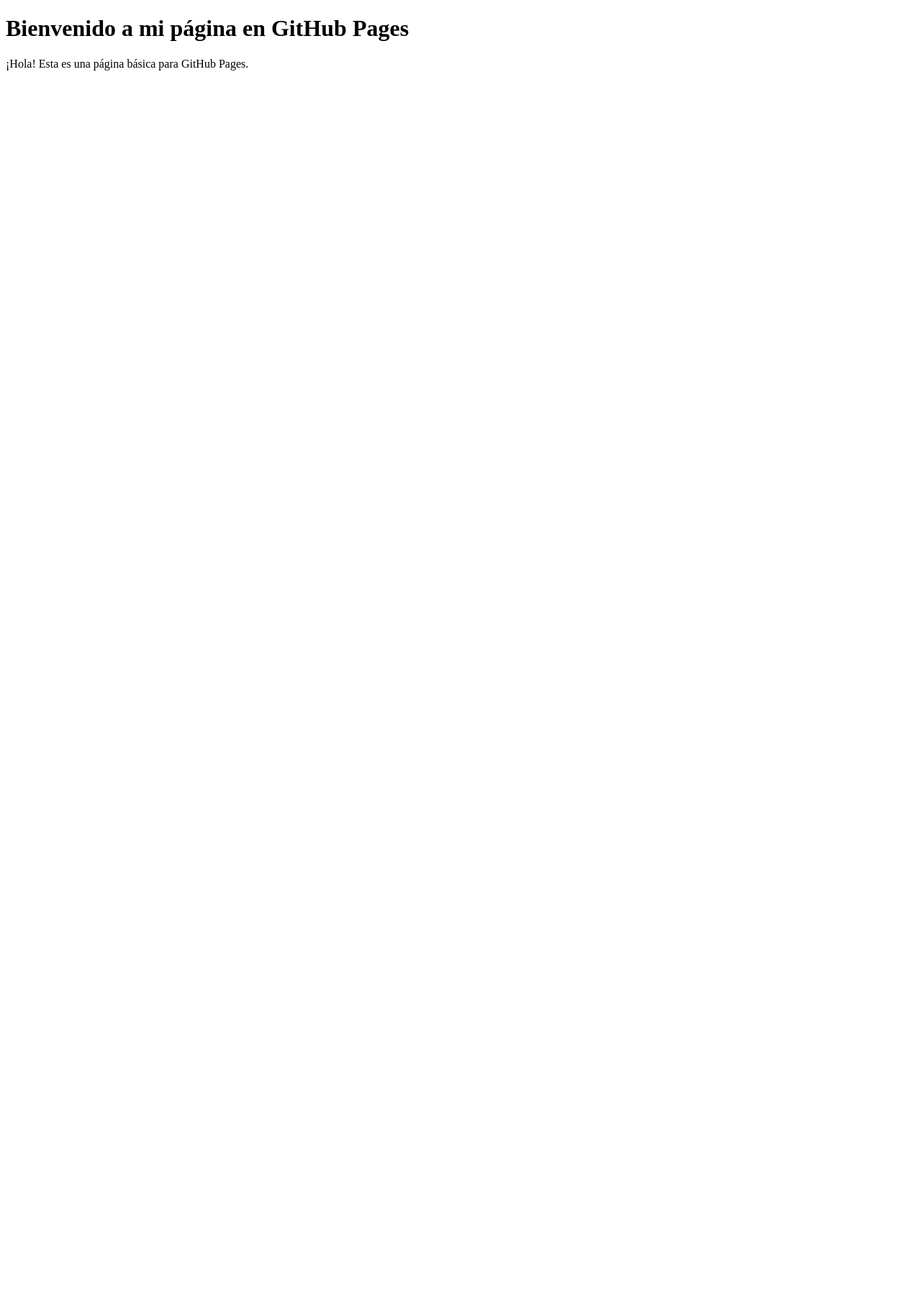
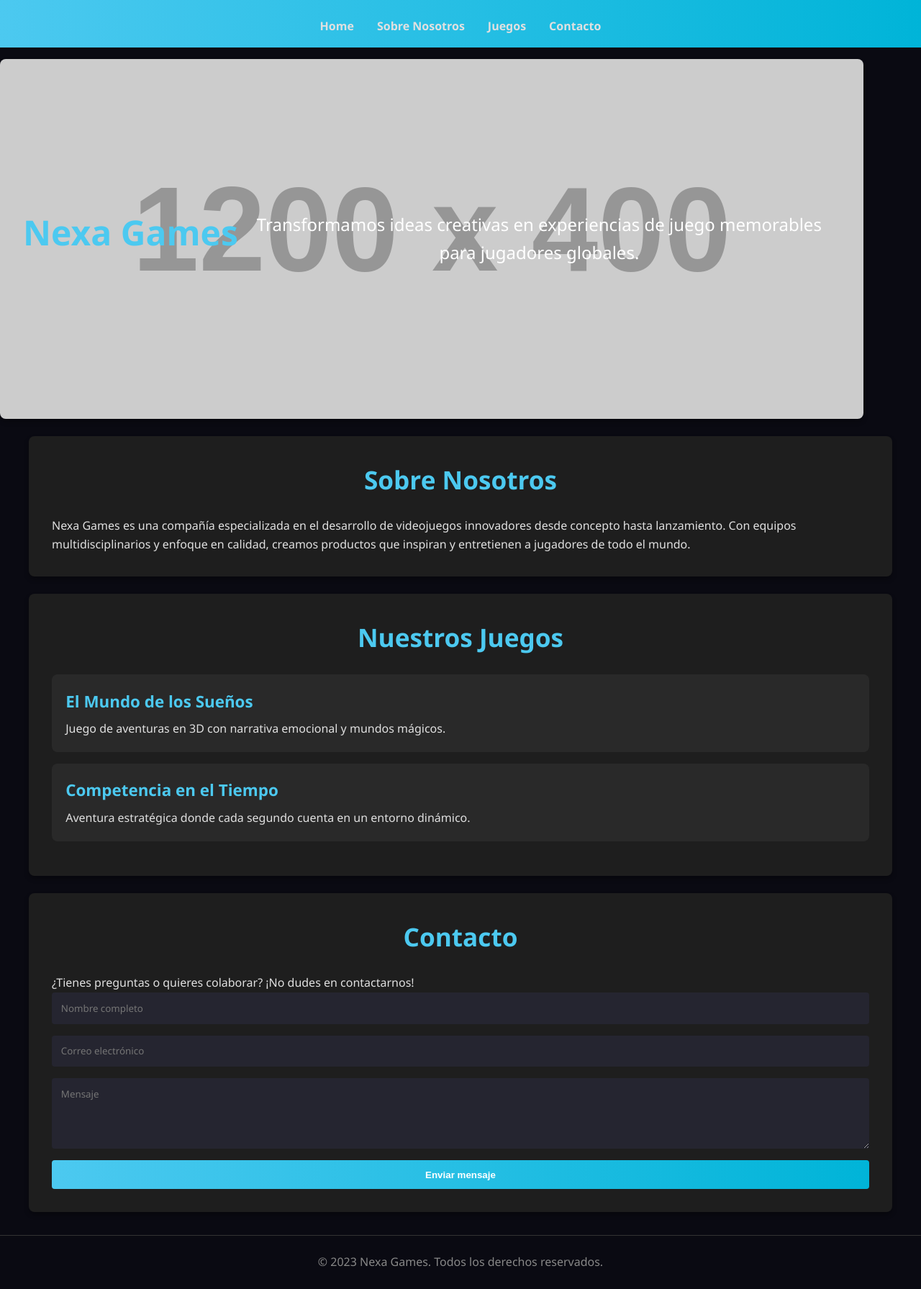
Before and after one commit to Bersy1/WeOn-Page, a plain HTML site: page index.html in a window 1280 px wide. Shown: the whole page at 72% size. Before the commit the page ends 800 px from the top, so only its background shows below. Drawn offline with Linux system fonts and the light colour scheme; placeholder pictures from the web are drawn by us.

Commit message:
Update index.html

```diff
--- a/index.html
+++ b/index.html
@@ -1,11 +1,236 @@
 <!DOCTYPE html>
 <html lang="es">
+
 <head>
   <meta charset="UTF-8">
-  <title>Página de inicio</title>
+  <meta name="viewport" content="width=device-width, initial-scale=1.0">
+  <title>Nexa Games - Desarrollo de videojuegos innovadores</title>
+  <style>
+    * {
+      margin: 0;
+      padding: 0;
+      box-sizing: border-box;
+    }
+
+    body {
+      font-family: 'Segoe UI', Tahoma, Geneva, Verdana, sans-serif;
+      line-height: 1.6;
+      color: #e0e0e0;
+      background-color: #0a0a12;
+      overflow-x: hidden;
+    }
+
+    header {
+      background: linear-gradient(90deg, #4cc9f0, #00b4d8);
+      padding: 1rem;
+      text-align: center;
+      position: sticky;
+      top: 0;
+      z-index: 100;
+    }
+
+    nav ul {
+      list-style: none;
+      display: flex;
+      justify-content: center;
+      gap: 2rem;
+      margin-top: 0.5rem;
+    }
+
+    nav a {
+      color: #e0e0e0;
+      text-decoration: none;
+      font-weight: bold;
+      transition: color 0.3s;
+    }
+
+    nav a:hover {
+      color: #4cc9f0;
+    }
+
+    .hero {
+      background: url('https://via.placeholder.com/1200x400/e0e0e0/000000?text=JUEGO+INNOVADOR') no-repeat center center fixed;
+      background-size: cover;
+      height: 500px;
+      display: flex;
+      align-items: center;
+      justify-content: center;
+      text-align: center;
+      color: white;
+      margin: 1rem 0;
+    }
+
+    .hero h2 {
+      font-size: 3rem;
+      margin-bottom: 1rem;
+    }
+
+    .hero p {
+      font-size: 1.5rem;
+      max-width: 800px;
+      margin: 0 auto;
+    }
+
+    section {
+      padding: 2rem;
+      max-width: 1200px;
+      margin: 0 auto;
+      background-color: #1e1e1e;
+      border-radius: 8px;
+      box-shadow: 0 4px 6px rgba(0, 0, 0, 0.3);
+    }
+
+    h2 {
+      color: #4cc9f0;
+      text-align: center;
+      margin-bottom: 1.5rem;
+      font-size: 2.2rem;
+    }
+
+    .game-card {
+      background-color: rgba(255, 255, 255, 0.05);
+      border-radius: 8px;
+      padding: 1.2rem;
+      margin: 1rem 0;
+      transition: transform 0.3s;
+    }
+
+    .game-card:hover {
+      transform: translateY(-4px);
+    }
+
+    .game-card h3 {
+      color: #4cc9f0;
+      margin-bottom: 0.5rem;
+      font-size: 1.4rem;
+    }
+
+    .contact-form {
+      display: grid;
+      gap: 1rem;
+    }
+
+    input,
+    textarea {
+      width: 100%;
+      padding: 0.8rem;
+      border-radius: 4px;
+      background-color: #252530;
+      color: #e0e0e0;
+      border: none;
+      font-family: inherit;
+    }
+
+    button {
+      background: linear-gradient(90deg, #4cc9f0, #00b4d8);
+      color: white;
+      border: none;
+      padding: 0.8rem 1.5rem;
+      border-radius: 4px;
+      cursor: pointer;
+      font-weight: bold;
+      transition: background 0.3s;
+    }
+
+    button:hover {
+      background: linear-gradient(90deg, #3ab7e2, #00a0c0);
+    }
+
+    footer {
+      text-align: center;
+      padding: 1.5rem;
+      margin-top: 2rem;
+      color: #888;
+      border-top: 1px solid #333;
+    }
+
+    @media (max-width: 768px) {
+      .hero h2 {
+        font-size: 2rem;
+      }
+
+      .hero p {
+        font-size: 1.2rem;
+      }
+
+      nav ul {
+        flex-direction: column;
+        align-items: center;
+      }
+    }
+  </style>
 </head>
+
 <body>
-  <h1>Bienvenido a mi página en GitHub Pages</h1>
-  <p>¡Hola! Esta es una página básica para GitHub Pages.</p>
+  <header>
+    <nav>
+      <ul>
+        <li><a href="#home">Home</a></li>
+        <li><a href="#about">Sobre Nosotros</a></li>
+        <li><a href="#games">Juegos</a></li>
+        <li><a href="#contact">Contacto</a></li>
+      </ul>
+    </nav>
+  </header>
+
+  <section id="home" class="hero">
+    <h2>Nexa Games</h2>
+    <p>Transformamos ideas creativas en experiencias de juego memorables para jugadores globales.</p>
+  </section>
+
+  <section id="about" style="margin-top: 1.5rem;">
+    <h2>Sobre Nosotros</h2>
+    <p>Nexa Games es una compañía especializada en el desarrollo de videojuegos innovadores desde concepto hasta
+      lanzamiento. Con equipos multidisciplinarios y enfoque en calidad, creamos productos que inspiran y entretienen a
+      jugadores de todo el mundo.</p>
+  </section>
+
+  <section id="games" style="margin-top: 1.5rem;">
+    <h2>Nuestros Juegos</h2>
+    <div class="game-cards">
+      <div class="game-card">
+        <h3>El Mundo de los Sueños</h3>
+        <p>Juego de aventuras en 3D con narrativa emocional y mundos mágicos.</p>
+      </div>
+      <div class="game-card">
+        <h3>Competencia en el Tiempo</h3>
+        <p>Aventura estratégica donde cada segundo cuenta en un entorno dinámico.</p>
+      </div>
+    </div>
+  </section>
+
+  <section id="contact" style="margin-top: 1.5rem;">
+    <h2>Contacto</h2>
+    <p>¿Tienes preguntas o quieres colaborar? ¡No dudes en contactarnos!</p>
+
+    <form class="contact-form">
+      <input type="text" placeholder="Nombre completo">
+      <input type="email" placeholder="Correo electrónico">
+      <textarea rows="4" placeholder="Mensaje"></textarea>
+      <button type="submit">Enviar mensaje</button>
+    </form>
+  </section>
+
+  <footer>
+    <p>&copy; 2023 Nexa Games. Todos los derechos reservados.</p>
+  </footer>
+
+  <script>
+    document.querySelectorAll('a[href^="#"]').forEach(anchor =>
+    {
+      anchor.addEventListener('click', function (e)
+      {
+        e.preventDefault();
+        const target = document.querySelector(this.getAttribute('href'));
+        if (target)
+        {
+          target.scrollIntoView({
+            behavior: 'smooth'
+          });
+        }
+      });
+    });
+  </script>
 </body>
+
 </html>
```
